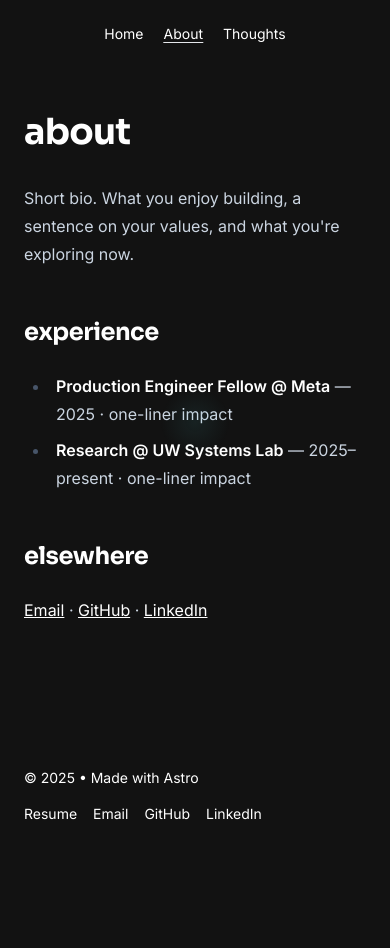
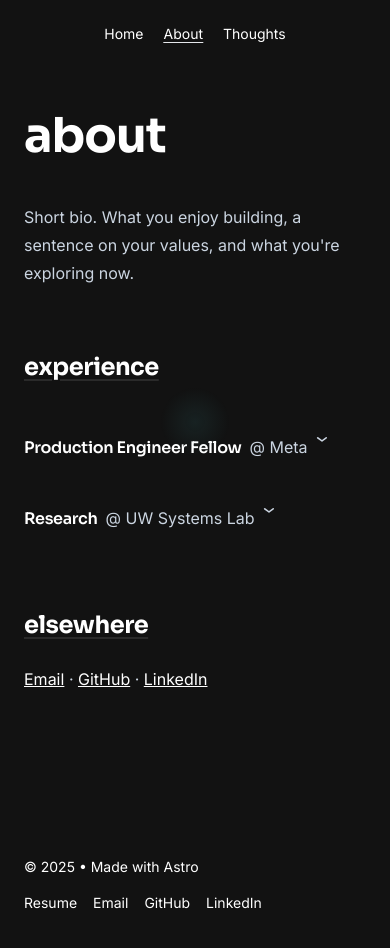
Before and after one commit to perryz0/perryz0.github.io, an Astro site: page /about in a window 390 px wide. Before the commit the page ends 872 px from the top, so only its background shows below. Built offline with nearby package versions, Linux system fonts and the light colour scheme; Astro itself is replaced by a stand-in of ours.

Commit message:
refactor: temp minimal dropdown

```diff
--- /dev/null
+++ b/src/components/Accordion.astro
@@ -0,0 +1,59 @@
+---
+export interface Item {
+  title: string;
+  subtitle?: string;
+  period?: string; // e.g., "2024 — present"
+  body?: string;   // plain text or light HTML
+}
+
+const { item, defaultOpen = false } = Astro.props as {
+  item: Item;
+  defaultOpen?: boolean;
+};
+---
+<style>
+  /* Smooth content reveal: animate max-height + opacity */
+  .content {
+    max-height: 0;
+    overflow: hidden;
+    opacity: 0;
+    transition: max-height 300ms ease, opacity 250ms ease;
+  }
+  details[open] .content {
+    /* plenty of headroom; we don't know exact height */
+    max-height: 36rem;
+    opacity: 1;
+  }
+</style>
+
+<details class="group py-1" {...(defaultOpen ? { open: true } : {})}>
+  <summary class="flex cursor-pointer items-center gap-1 list-none">
+    <div class="min-w-0">
+      <div class="flex items-baseline gap-2">
+        <h3 class="text-base md:text-lg font-semibold">{item.title}</h3>
+        {item.subtitle && <span class="text-slate/70">{item.subtitle}</span>}
+      </div>
+    </div>
+
+    <!-- caret -->
+    <svg
+      class="shrink-0 h-5 w-5 text-slate/70 transition-transform duration-300 group-open:rotate-180 font-black"
+      viewBox="0 0 20 20" fill="currentColor" aria-hidden="true"
+    >
+      <path fill-rule="evenodd"
+        d="M5.23 7.21a.75.75 0 0 1 1.06.02L10 10.06l3.71-2.83a.75.75 0 1 1 .92 1.18l-4.17 3.18a.75.75 0 0 1-.92 0L5.21 8.41a.75.75 0 0 1 .02-1.2z"
+        clip-rule="evenodd" />
+    </svg>
+  </summary>
+
+  <!-- body: period + description IMMEDIATELY below title -->
+  <div class="content">
+    <div class="text-sm text-slate/80 leading-relaxed">
+      {item.period && (
+        <p class="mt-1 text-xs md:text-sm text-slate/60">{item.period}</p>
+      )}
+      {item.body ? <div class="mt-2" set:html={item.body} /> : null}
+      <slot />
+    </div>
+  </div>
+</details>
--- /dev/null
+++ b/src/data/experiences.ts
@@ -0,0 +1,16 @@
+import type { Item } from '../components/Accordion.astro';
+
+export const experiences: Item[] = [
+  {
+    title: "Production Engineer Fellow",
+    subtitle: "@ Meta",
+    // period: "2025",
+    body: "DevOps, Systems, Infrastructure (Summer 2025)"
+  },
+  {
+    title: "Research",
+    subtitle: "@ UW Systems Lab",
+    // period: "2025–present",
+    body: "Programmable scheduling abstractions"
+  }
+];
--- a/src/layouts/BaseLayout.astro
+++ b/src/layouts/BaseLayout.astro
@@ -7,7 +7,7 @@ import "../styles/globals.css";
   <head>
     <meta charset="utf-8" />
     <meta name="viewport" content="width=device-width, initial-scale=1" />
-    <title>Astro Portfolio</title>
+    <title>perry's web</title>
 
     <!-- Fonts -->
     <link rel="preconnect" href="https://fonts.googleapis.com">
--- a/src/pages/about.astro
+++ b/src/pages/about.astro
@@ -1,26 +1,33 @@
 ---
 import BaseLayout from "../layouts/BaseLayout.astro";
+import Accordion from "../components/Accordion.astro";
+import { experiences } from "../data/experiences";
 ---
 <BaseLayout>
   <div class="flex gap-12 max-w-5xl mx-auto">
     <article class="prose prose-invert prose-slate flex-1">
-      <h1>about</h1>
+      <h1 class="text-5xl md:text-7xl">about</h1>
       <p>
         Short bio. What you enjoy building, a sentence on your values, and what you're exploring now.
       </p>
 
-      <h2>experience</h2>
-      <ul>
-        <li><strong>Production Engineer Fellow @ Meta</strong> — 2025 · one-liner impact</li>
-        <li><strong>Research @ UW Systems Lab</strong> — 2025–present · one-liner impact</li>
-      </ul>
+      <div class="mt-16">
+        <h2 class="underline decoration-white/10 underline-offset-4">experience</h2>
+        <div class="space-y-1">
+          {experiences.map((experience) => (
+            <Accordion item={experience} />
+          ))}
+        </div>
+      </div>
 
-      <h2>elsewhere</h2>
-      <p>
-        <a href="mailto:peichi1@uw.edu">Email</a> ·
-        <a href="https://github.com/perryz0">GitHub</a> ·
-        <a href="https://www.linkedin.com/in/peichi1">LinkedIn</a>
-      </p>
+      <div class="mt-16">
+        <h2 class="underline decoration-white/10 underline-offset-4">elsewhere</h2>
+        <p>
+          <a href="mailto:peichi1@uw.edu">Email</a> ·
+          <a href="https://github.com/perryz0">GitHub</a> ·
+          <a href="https://www.linkedin.com/in/peichi1">LinkedIn</a>
+        </p>
+      </div>
     </article>
 
     <div class="flex-shrink-0 hidden md:block">
```
